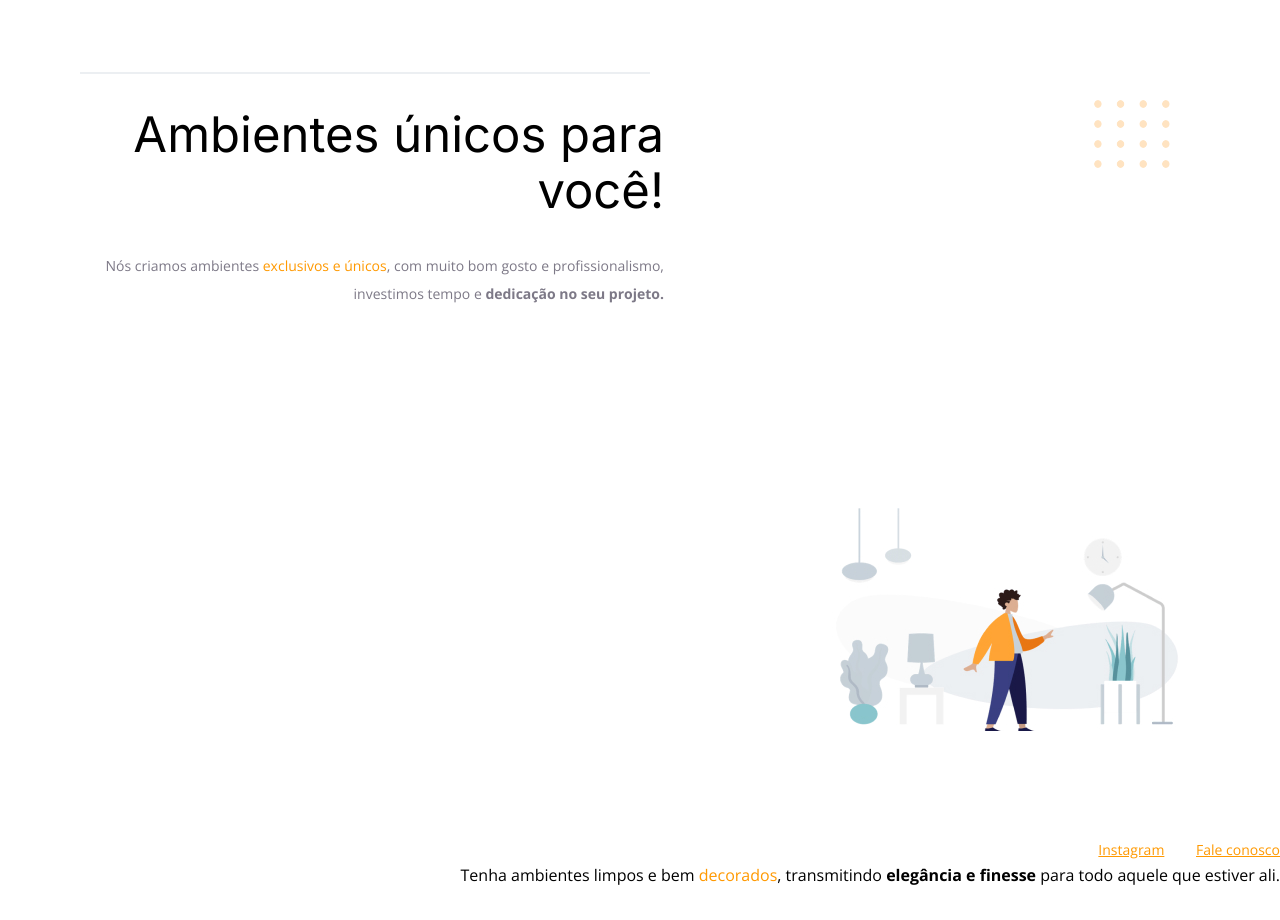
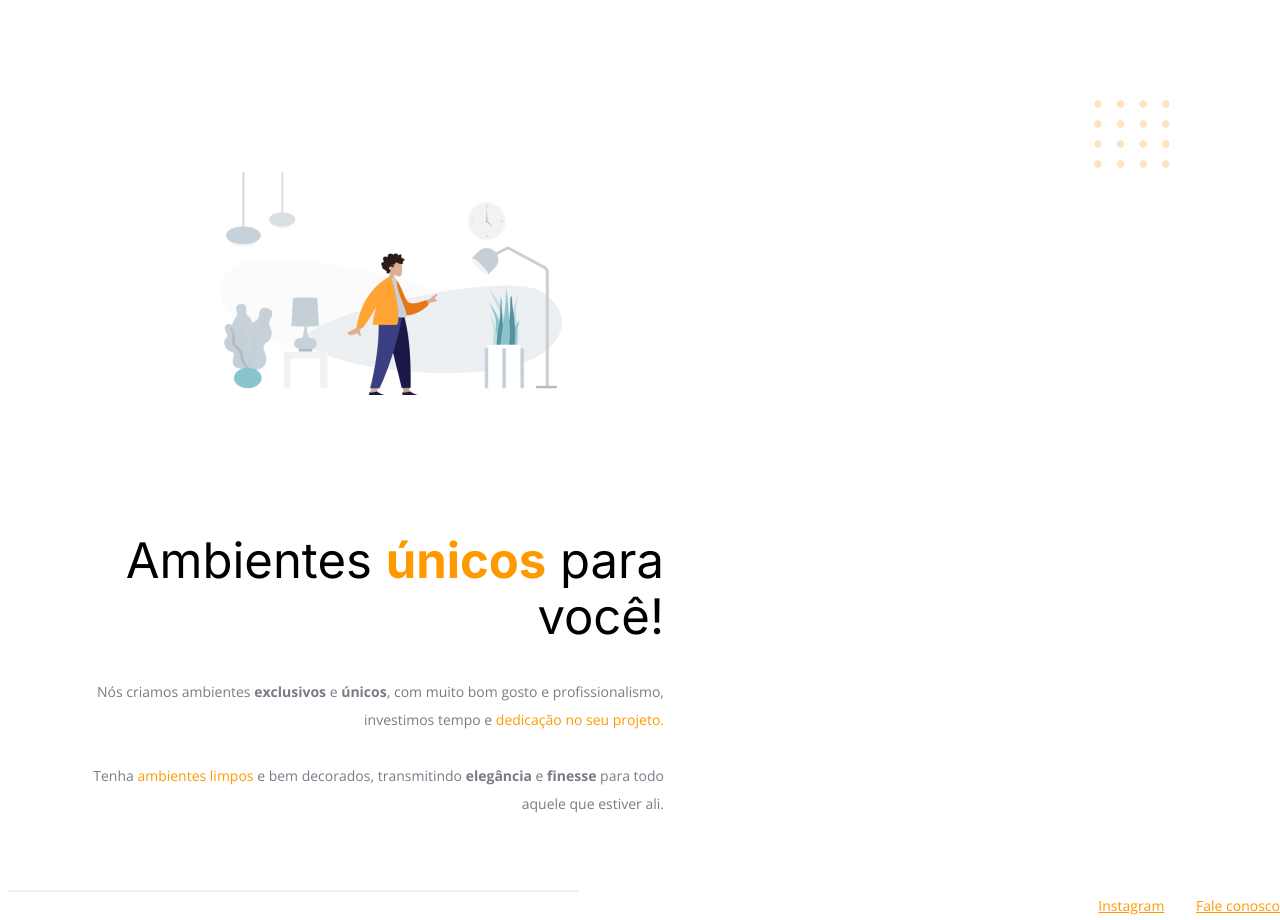
Before and after one commit to viniciuszmota/Exercicio-Bug-01-RS, a plain HTML site: page index.html in a window 1280 px wide. Before the commit the page ends 886 px from the top, so only its background shows below. Drawn offline with nearby package versions, Linux system fonts and the light colour scheme.

Commit message:
html adjust

```diff
--- a/index.html
+++ b/index.html
@@ -20,32 +20,36 @@
   <!-- Tag <body> é o corpo do documento, onde tem as informações que serão mostradas. -->
   <body>
     <div id="hero">
-      <div class="line"></div>
-      <h1>Ambientes únicos para você!</h1>
+      <img
+        src="images/img1.jpg"
+        alt="Desenho de uma pessoa vestindo uma camisa amarela em uma sala com Móveis"
+      />
+
+      <h1>Ambientes <span>únicos</span> para você!</h1>
+
       <p>
-        Nós criamos ambientes <span>exclusivos e únicos</span>, com muito
-        bom gosto e profissionalismo, investimos tempo e
-        <strong>dedicação no seu projeto.</strong>
+        Nós criamos ambientes <strong>exclusivos</strong> e
+        <strong>únicos</strong>, com muito bom gosto e profissionalismo,
+        investimos tempo e <span>dedicação no seu projeto.</span>
 
         <br />
         <br />
+
+        Tenha <span>ambientes limpos</span> e bem decorados, transmitindo
+        <strong>elegância</strong> e <strong>finesse</strong> para todo aquele
+        que estiver ali.
       </p>
     </div>
-    <img
-      src="images/img1.jpg"
-      alt="Desenho de uma pessoa vestindo uma camisa amarela em uma sala com Móveis"
-    />
 
     <div id="footer">
+      <div class="line"></div>
+
       <a target="_blank" href="https://instagram.com/moveisparavoce"
         >Instagram</a
       >
+
       <a href="mailto:contato@moveisparavoce.com">Fale conosco</a>
     </div>
-
-    Tenha ambientes limpos e bem <span>decorados</span>, transmitindo
-    <strong>elegância e finesse</strong>
-    para todo aquele que estiver ali.
 
     <img
       id="balls"
```
